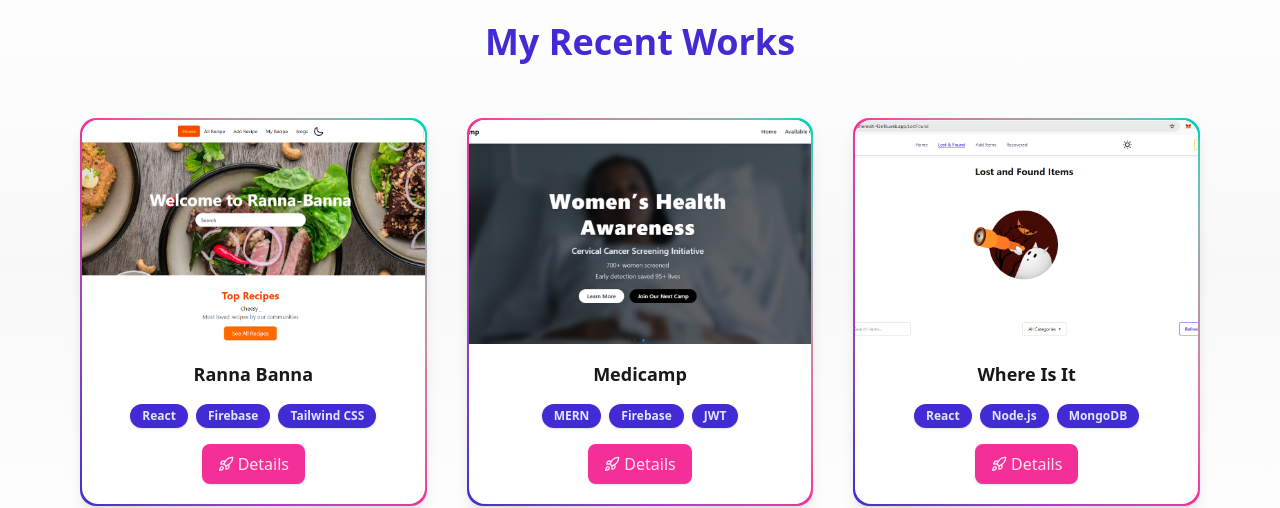
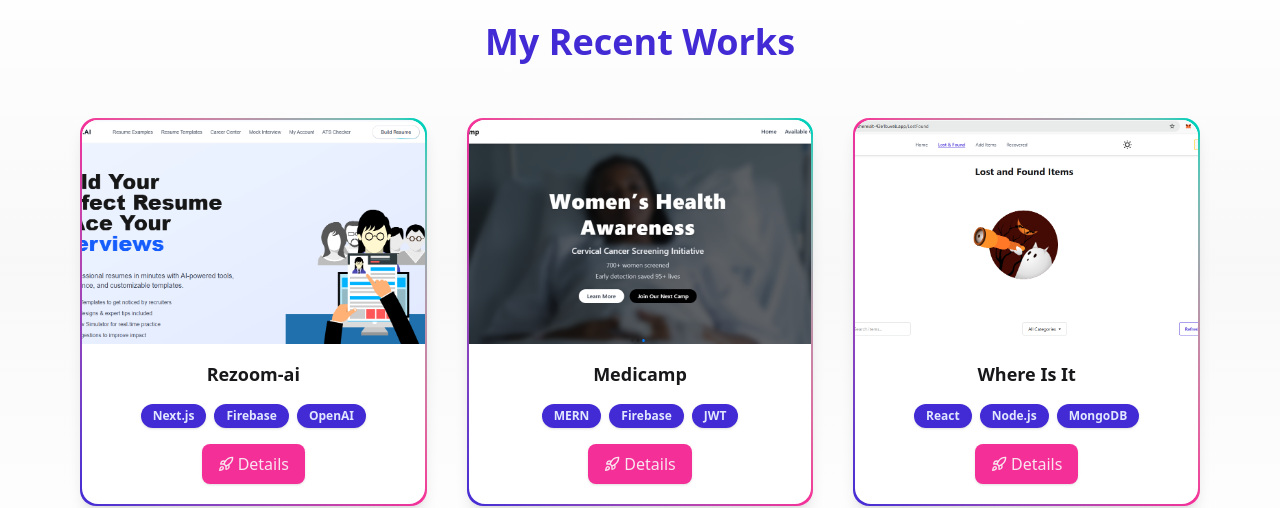
Before and after one commit to RahatInCode/AhmedRahat_portfolio, a React (Vite) app: page / in a window 1280 px wide. Shown: the part 1900-2408 px from the top of the page. Built offline with nearby package versions, Linux system fonts and the light colour scheme.

Commit message:
added new project

```diff
--- a/src/components/Portfolio.jsx
+++ b/src/components/Portfolio.jsx
@@ -4,13 +4,13 @@ import { ExternalLink, Github, Rocket } from "lucide-react";
 
 const projects = [
   {
-    title: "Ranna Banna",
-    img: "/images/ranna banna.png",
-    live: "https://ranna-banna-93ff1.web.app",
-    github: "https://github.com/RahatInCode/ranna-banna-client-public.git",
+    title: "Rezoom-ai",
+    img: "/images/resume_builder.png",
+    live: "https://rezoom-ai-pi.vercel.app/",
+    github: "https://github.com/RahatInCode/rezoom-ai.git",
     description:
-      "Ranna Banna is a cooking recipe sharing platform where users can browse, upload, and save recipes. It features an intuitive interface, recipe categories, and search functionality for an enhanced culinary experience.",
-    stack: ["React", "Firebase", "Tailwind CSS"]
+      "Rezoom-ai is an AI-powered resume builder that helps users create professional resumes quickly and easily. It offers customizable templates, AI-driven content suggestions, and a user-friendly interface to craft standout resumes. Also user can create cover letter and give mock interview to crack their next Interview.",
+    stack: ["Next.js", "Firebase", "OpenAI"  ]
   },
   {
     title: "Medicamp",
```
Also changed, not shown: public/images/resume_builder.png (added).
